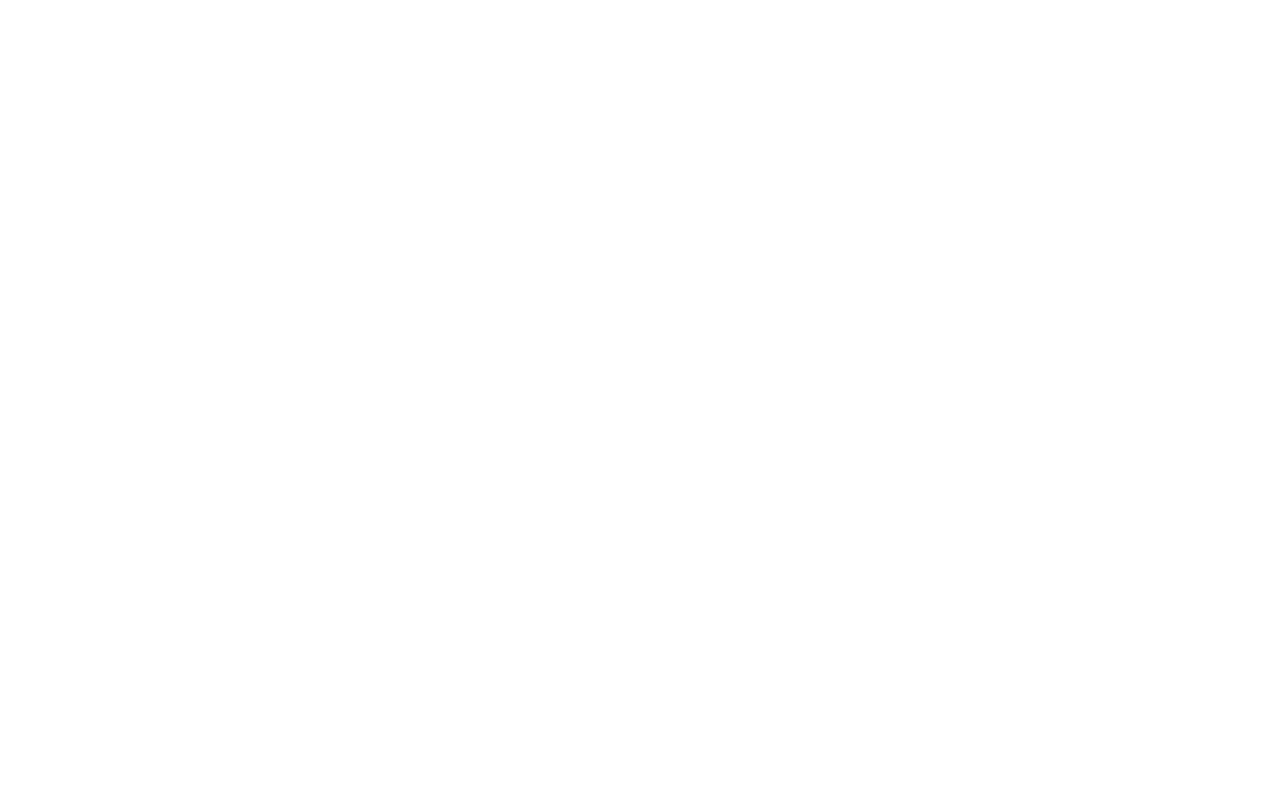
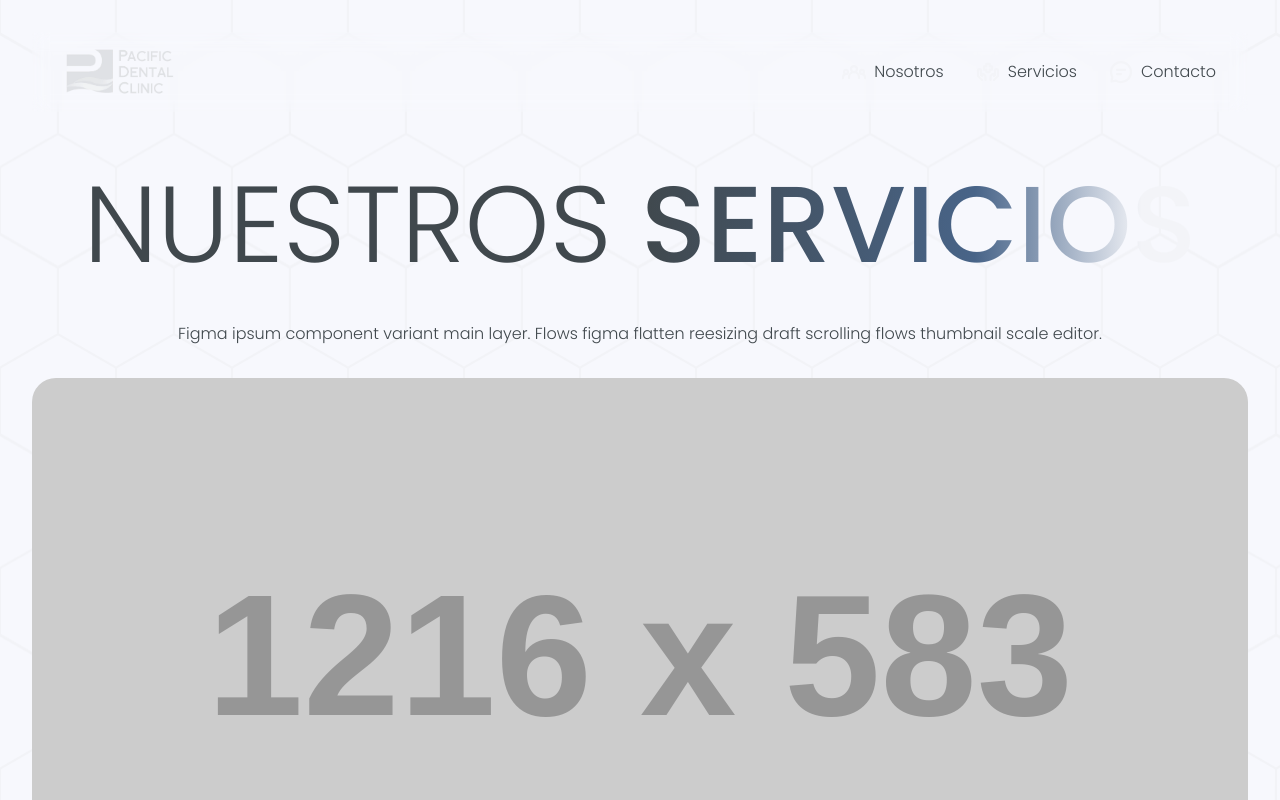
Before and after one commit to isaicastillo13/pacificdentalclinic_site, a React (Vite) app: page /servicios in a window 1280 px wide. Before the commit this address had no page. Built offline with nearby package versions, Linux system fonts and the light colour scheme.

Commit message:
feat: add Servicios page with Hero component for service presentation

```diff
--- a/src/Index.jsx
+++ b/src/Index.jsx
@@ -2,6 +2,7 @@
 import { BrowserRouter as Router, Route, Routes } from "react-router-dom";
 import Home from "./pages/Home.jsx";
 import Nosotros from "./pages/Nosotros.jsx";
+import Servicios from "./pages/Servicios.jsx";
 
 function Index() {
   return (
@@ -9,6 +10,7 @@
       <Routes>
         <Route path="/" exact element={<Home />}></Route>
         <Route path="/nosotros" element={<Nosotros />}></Route>
+        <Route path="/servicios" element={<Servicios />}></Route>
         {/* Puedes agregar más rutas aquí */}
       </Routes>
     </Router>
--- /dev/null
+++ b/src/components/services/Hero.jsx
@@ -0,0 +1,32 @@
+import Navbar  from "../ui/NavBar";
+
+function Hero() {
+return (
+    <section className="flex h-screen flex-col items-center justify-around overflow-hidden p-8 gap-8">
+        <Navbar
+            color="text-primary"
+            logoColor='logoClinicaDark'
+        />
+        <div className="flex flex-col items-center justify-center gap-4 text-center">
+            <div className="self-stretch justify-start text-center">
+                <span className="text-primary font-light uppercase text-[40px] md:text-[80px] lg:text-[108px]">
+                    NUESTROS{" "}
+                </span>
+                <span className="bg-gradient-to-r from-primary from-0% via-[#486488] via-60% to-neutralsligth to-90% bg-clip-text font-medium uppercase text-transparent text-[40px] md:text-[80px] lg:text-[108px]">
+                    SERVICIOS
+                </span>
+            </div>
+            <p className="w-11/12 justify-start text-center font-light text-[10px] md:text-[12px] lg:text-[16px]">
+                Figma ipsum component variant main layer. Flows figma flatten reesizing draft scrolling flows thumbnail scale editor.
+            </p>
+        </div>
+        <img
+            className="rounded-3xl"
+            src="https://placehold.co/1216x583"
+            alt="Pacific Dental Clinic Team"
+        />
+    </section>
+);
+}
+
+export default Hero;
--- /dev/null
+++ b/src/pages/Servicios.jsx
@@ -0,0 +1,10 @@
+import React from 'react';
+import Hero from '../components/services/Hero.jsx';
+function Servicios() {
+  return (
+    <>
+        <Hero />
+    </>
+  );
+}
+export default Servicios;
```
